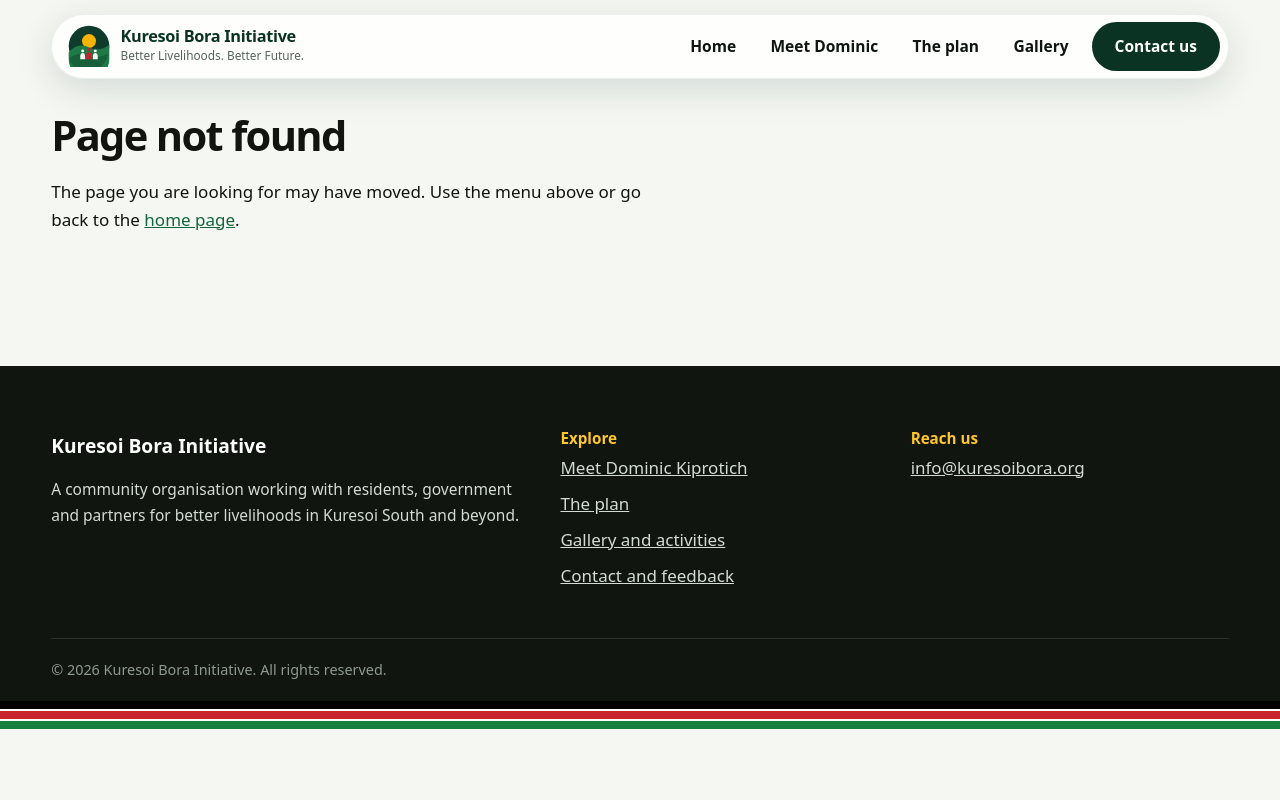
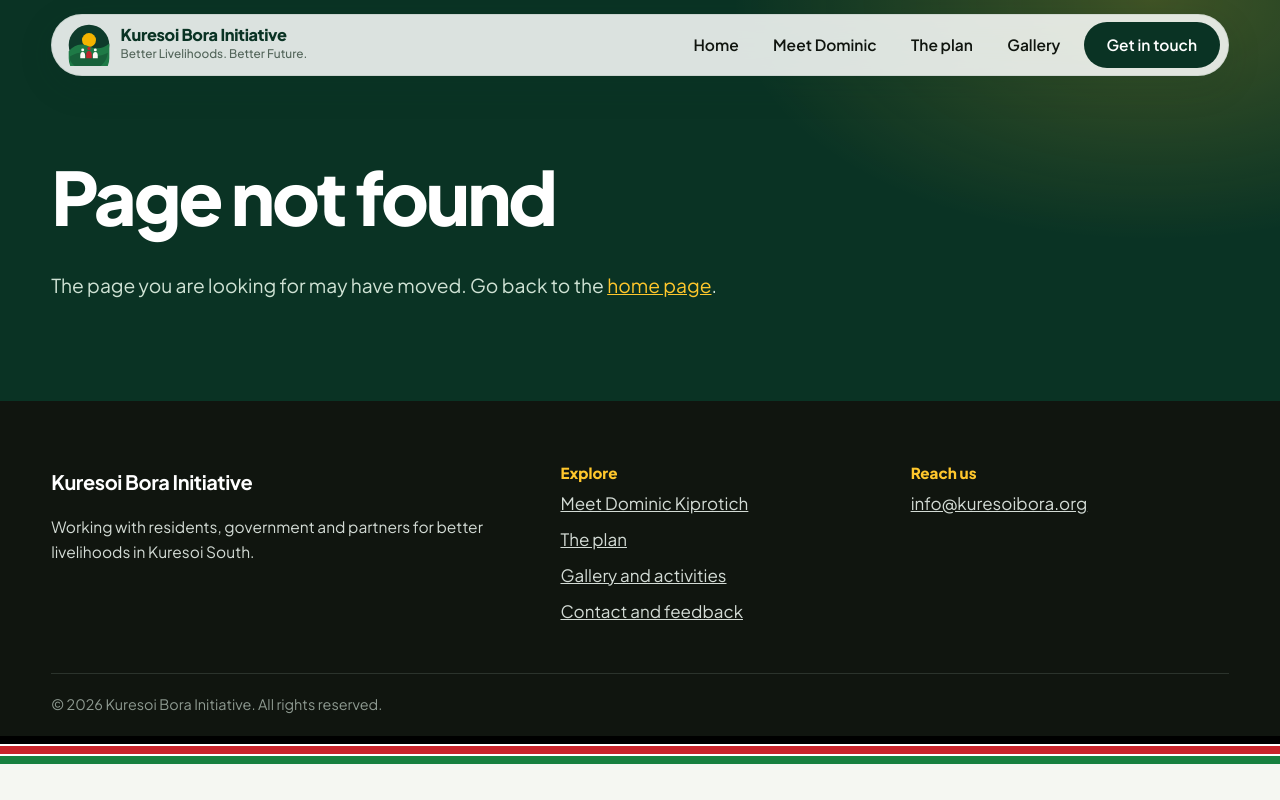
Before and after one commit to trotwoodtech/kuresoibora, a plain HTML site: page 404.html in a window 1280 px wide. Drawn offline with Linux system fonts and the light colour scheme.

Commit message:
Update 404.html

```diff
--- a/404.html
+++ b/404.html
@@ -9,37 +9,39 @@
 <meta property="og:description" content="Page not found.">
 <meta property="og:type" content="website">
 <meta property="og:url" content="https://www.kuresoibora.org/404.html">
-<meta name="theme-color" content="#0E3B2B">
+<meta name="theme-color" content="#0A3324">
 <link rel="icon" href="assets/favicon.svg" type="image/svg+xml">
 <link rel="preconnect" href="https://fonts.googleapis.com">
 <link rel="preconnect" href="https://fonts.gstatic.com" crossorigin>
-<link href="https://fonts.googleapis.com/css2?family=Bricolage+Grotesque:opsz,wght@12..96,600;12..96,750;12..96,800&family=Source+Sans+3:wght@400;600;700&display=swap" rel="stylesheet">
+<link href="https://fonts.googleapis.com/css2?family=Plus+Jakarta+Sans:wght@400;500;600;700;800&display=swap" rel="stylesheet">
 <link rel="stylesheet" href="css/styles.css">
 </head>
 <body>
 <a class="skip" href="#main">Skip to content</a>
 <header class="site-header">
-  <div class="wrap nav">
-    <a class="brand" href="index.html"><img src="assets/logo.svg" alt="" width="46" height="46"><span><b>Kuresoi Bora Initiative</b><small>Better Livelihoods. Better Future.</small></span></a>
+  <div class="wrap">
+    <nav class="nav" aria-label="Main">
+      <a class="brand" href="index.html"><img src="assets/logo.svg" alt="" width="42" height="42"><span><b>Kuresoi Bora Initiative</b><small>Better Livelihoods. Better Future.</small></span></a>
       <button class="menu-toggle" aria-expanded="false" aria-controls="menu">Menu</button>
       <ul class="menu" id="menu">
         <li><a href="index.html">Home</a></li>
         <li><a href="index.html#dominic">Meet Dominic</a></li>
         <li><a href="index.html#plan">The plan</a></li>
         <li><a href="gallery.html">Gallery</a></li>
-      <li><a class="btn btn-sun" href="contact.html">Contact us</a></li>
+        <li><a class="btn" href="contact.html">Get in touch</a></li>
       </ul>
+    </nav>
   </div>
 </header>
 <main id="main">
-<section class="section"><div class="wrap"><h1 style="font-size:2.6rem">Page not found</h1>
-<p>The page you are looking for may have moved. Use the menu above or go back to the <a href="index.html">home page</a>.</p></div></section>
+<section class="page-head"><div class="wrap"><h1>Page not found</h1>
+<p>The page you are looking for may have moved. Go back to the <a href="index.html" style="color:var(--sun)">home page</a>.</p></div></section>
 </main>
 <footer class="site-footer">
   <div class="wrap foot">
     <div>
-      <p><b style="font-family:var(--head);font-size:1.2rem;color:#fff">Kuresoi Bora Initiative</b></p>
-      <p>A community organisation working with residents, government and partners for better livelihoods in Kuresoi South and beyond.</p>
+      <p><b style="font-size:1.25rem;color:#fff;letter-spacing:-.02em">Kuresoi Bora Initiative</b></p>
+      <p>Working with residents, government and partners for better livelihoods in Kuresoi South.</p>
     </div>
     <div>
       <h4>Explore</h4>
```
Lines whose indentation alone changed are shown as unchanged.
